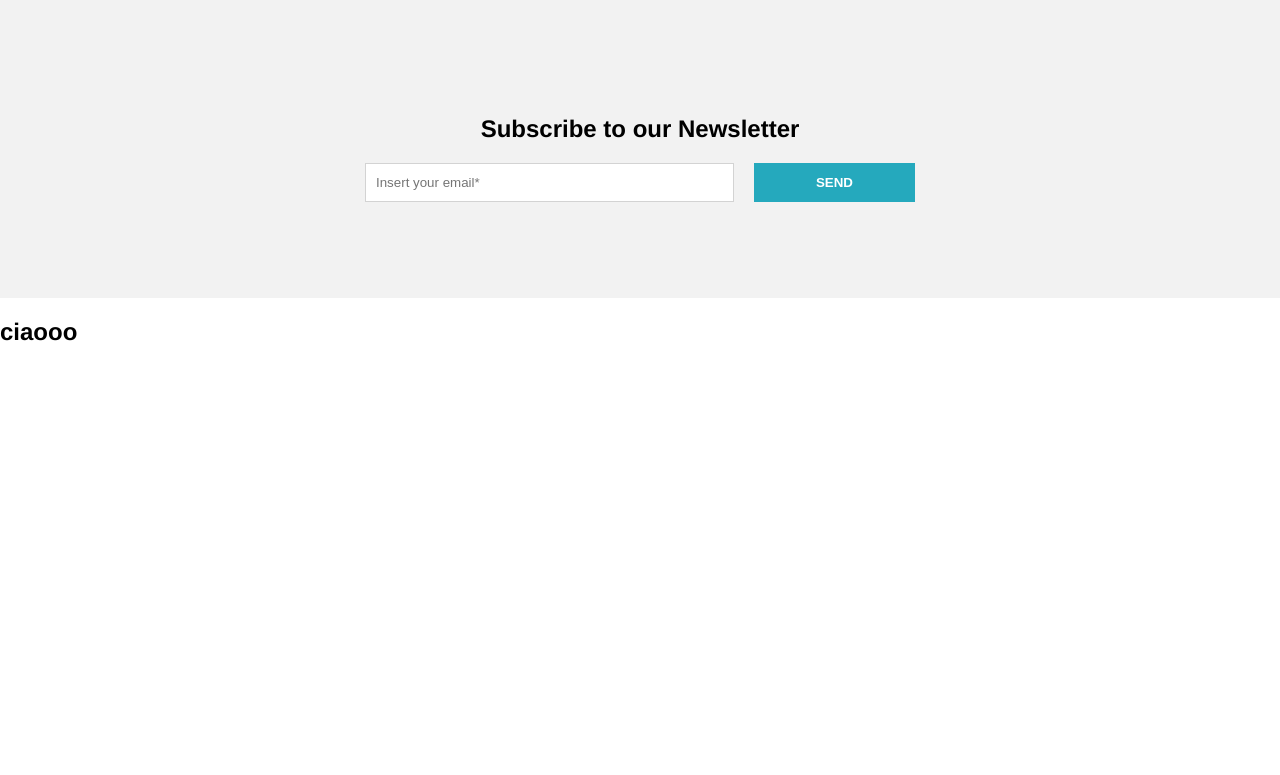
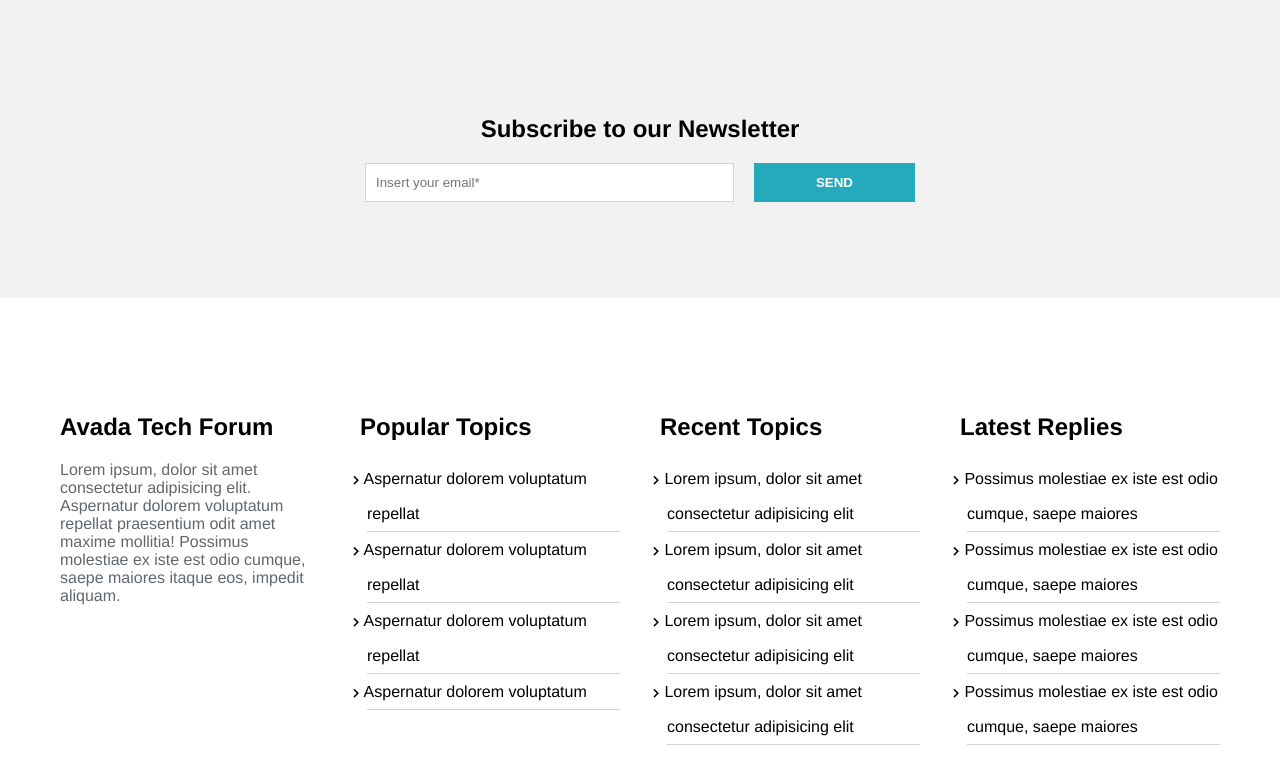
Before and after one commit to DamianoLandi/proj-html-vuejs, a Vue app: page / in a window 1280 px wide. Shown: the part 5778-6553 px from the top of the page. Before the commit the page ends 6144 px from the top, so only its background shows below. Built offline with nearby package versions, Linux system fonts and the light colour scheme.

Commit message:
Footer Lists

```diff
--- a/src/components/Footer.vue
+++ b/src/components/Footer.vue
@@ -1,13 +1,76 @@
 <template>
-    <h2>ciaooo</h2>
+    <div>
+        <section class="links">
+            <div class="container row">
+                <div class="col-3">
+                    <h2>Avada Tech Forum</h2>
+                    <p class="text-gray">Lorem ipsum, dolor sit amet consectetur adipisicing elit. Aspernatur dolorem voluptatum repellat praesentium odit amet maxime mollitia! Possimus molestiae ex iste est odio cumque, saepe maiores itaque eos, impedit aliquam.</p>
+                </div>
+                <div class="col-3" v-for="(list, index) in lists" :key="index">
+                    <FooterList :list="list"/>
+                </div>
+            </div>
+        </section>
+    </div>
 </template>
 
 <script>
+import FooterList from "./FooterList.vue"
+
 export default {
     name: "Footer",
+    components: {
+        FooterList,
+    },
+    data(){
+        return{
+            lists:[
+                {
+                    listHeader: "Popular Topics",
+                    links:[
+                        "Aspernatur dolorem voluptatum repellat",
+                        "Aspernatur dolorem voluptatum repellat",
+                        "Aspernatur dolorem voluptatum repellat",
+                        "Aspernatur dolorem voluptatum",
+                    ]
+                },
+                {
+                    listHeader: "Recent Topics",
+                    links: [
+                        "Lorem ipsum, dolor sit amet consectetur adipisicing elit",
+                        "Lorem ipsum, dolor sit amet consectetur adipisicing elit",
+                        "Lorem ipsum, dolor sit amet consectetur adipisicing elit",
+                        "Lorem ipsum, dolor sit amet consectetur adipisicing elit",
+                    ]
+                },
+                {
+                    listHeader: "Latest Replies",
+                    links: [
+                        "Possimus molestiae ex iste est odio cumque, saepe maiores",
+                        "Possimus molestiae ex iste est odio cumque, saepe maiores",
+                        "Possimus molestiae ex iste est odio cumque, saepe maiores",
+                        "Possimus molestiae ex iste est odio cumque, saepe maiores",
+                    ]
+                }
+            ]
+        }
+    }
 }
 </script>
 
-<style>
+<style scoped>
 
+.row{
+    display: flex;
+}
+
+.col-3{
+    flex-basis: calc(100% / 4);
+    padding: 20px;
+    margin-top: 75px;
+}
+
+.text-gray{
+    color: #62676c;
+}
 </style>
--- /dev/null
+++ b/src/components/FooterList.vue
@@ -0,0 +1,41 @@
+<template>
+    <div>
+        <h2>{{list.listHeader}}</h2>
+        <ul>
+            <li v-for="(link, index) in list.links" :key="index"><a href="#"><i class="fas fa-chevron-right"></i> {{link}}</a></li>
+        </ul>
+    </div>
+</template>
+
+<script>
+export default {
+    name: "FooterList",
+    props:[
+        "list"
+    ]
+}
+</script>
+
+<style scoped>
+
+    ul{
+        padding: 0;
+        list-style-type: none;
+    }
+
+    li{
+        border-bottom: 1px solid lightgray;
+        line-height: 35px;
+        margin-left: 7px;
+        text-indent: -7px;
+    }
+
+    a{
+        color: black;
+        text-decoration: none;
+    }
+
+    i{
+        font-size: 10px;
+    }
+</style>
--- a/src/components/Header.vue
+++ b/src/components/Header.vue
@@ -96,7 +96,7 @@ export default {
         position: absolute;
         transform: rotate(45deg);
         left: 35%;
-        top: 45px;
+        top: 35px;
         display: none;
     }
 
```
Also changed, not shown: 7 other files (tests, documents, lock files or other folders).
